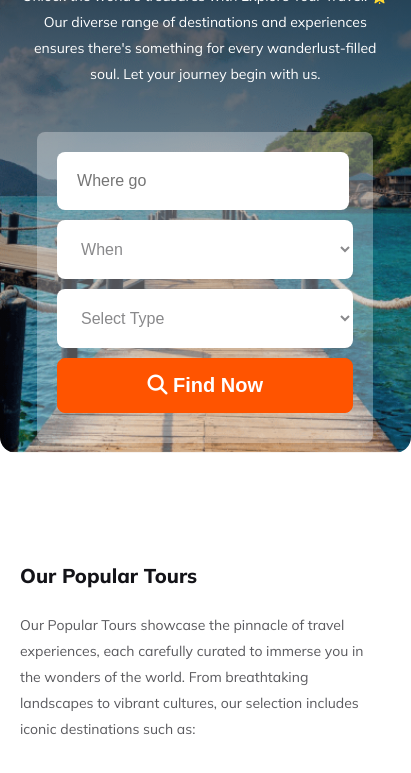
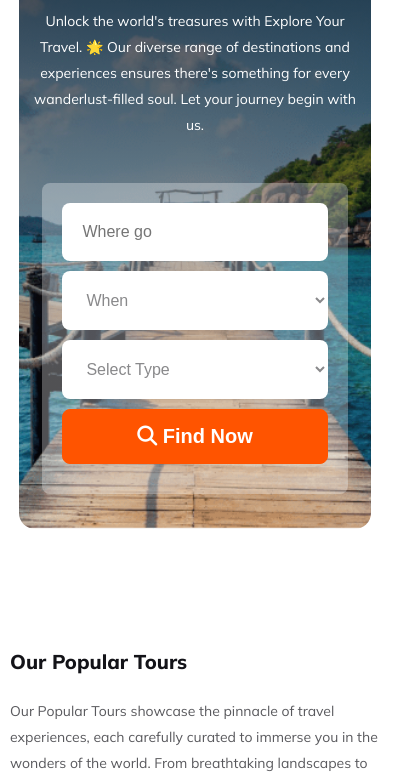
Before and after one commit to gmlincoln/best-travel, a plain HTML site: page index.html in a window 390 px wide. Shown: the part 267-1040 px from the top of the page, 411 px wide, since content can reach past the window. Drawn offline with Linux system fonts and the light colour scheme.

Commit message:
hero-section-reponsive-modified

```diff
--- a/style/style.css
+++ b/style/style.css
@@ -642,6 +642,7 @@ footer {
   }
   .hero-banner {
     width: 85%;
+    padding: 35px 10px;
   }
   .hero-banner-title {
     font-size: 22px;
@@ -758,7 +759,7 @@ footer {
     margin-bottom: 10px;
   }
 }
-@media screen and (max-width: 1024px) {
+@media screen and (min-width: 993px) and (max-width: 1024px) {
   .choose-your-destination,
   .our-popular-tours,
   .simple-perfect-place,
```
